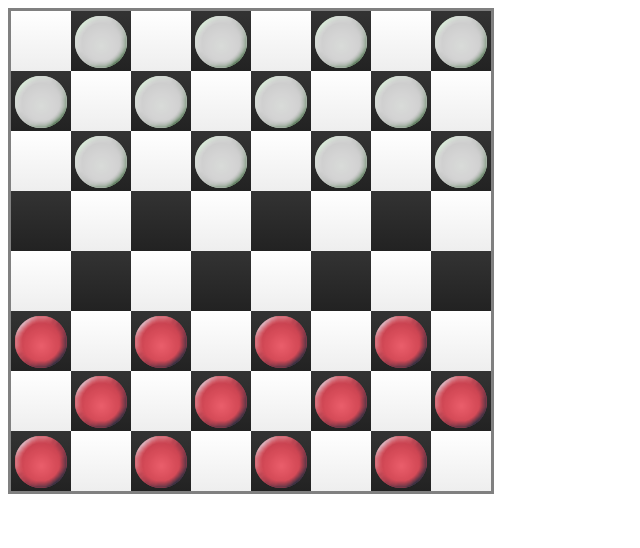
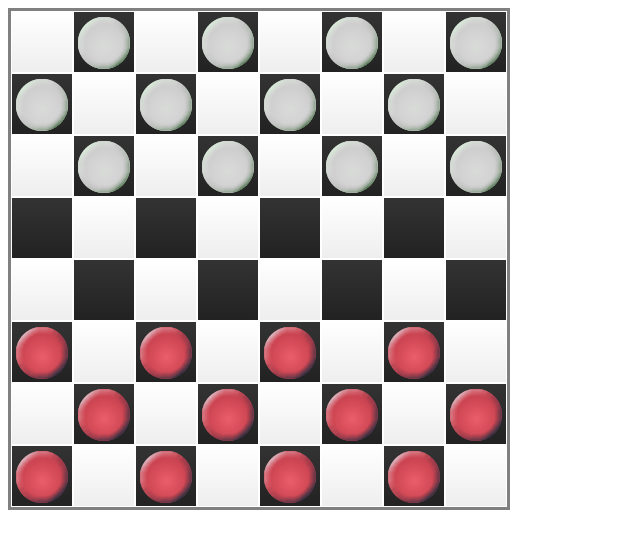
Before and after one commit to bonino97/LPPA, a plain HTML site: page damas/index.html in a window 1280 px wide. Shown: the whole page, without its empty margins (0-640 px from the left). Drawn offline with Linux system fonts and the light colour scheme.

Commit message:
Changing divs for table tag.

```diff
--- a/damas/index.html
+++ b/damas/index.html
@@ -9,91 +9,146 @@
   </head>
   <body>
     <div class="container">
-      <div class="board">
-        <!-- Fichas Blancas -->
-        <div class="flex-container">
-          <div class="item-white"></div>
+      <table class="board">
+        <!-- <tr>
+          <th>1</th>
+          <th>2</th>
+          <th>3</th>
+          <th>4</th>
+          <th>5</th>
+          <th>6</th>
+          <th>7</th>
+          <th>8</th>
+        </tr> -->
+        <tr>
+          <td><div class="item-white"></div></td>
+          <td>
             <div class="item-black"><div class="white-piece"></div></div>
-          <div class="item-white"></div>
+          </td>
+          <td><div class="item-white"></div></td>
+          <td>
             <div class="item-black"><div class="white-piece"></div></div>
-          <div class="item-white"></div>
+          </td>
+          <td><div class="item-white"></div></td>
+          <td>
             <div class="item-black"><div class="white-piece"></div></div>
-          <div class="item-white"></div>
+          </td>
+          <td><div class="item-white"></div></td>
+          <td>
             <div class="item-black"><div class="white-piece"></div></div>
-        </div>
-        <div class="flex-container">
+          </td>
+        </tr>
+        <tr>
+          <td>
             <div class="item-black"><div class="white-piece"></div></div>
-          <div class="item-white"></div>
+          </td>
+          <td><div class="item-white"></div></td>
+          <td>
             <div class="item-black"><div class="white-piece"></div></div>
-          <div class="item-white"></div>
+          </td>
+          <td><div class="item-white"></div></td>
+          <td>
             <div class="item-black"><div class="white-piece"></div></div>
-          <div class="item-white"></div>
+          </td>
+          <td><div class="item-white"></div></td>
+          <td>
             <div class="item-black"><div class="white-piece"></div></div>
-          <div class="item-white"></div>
-        </div>
-        <div class="flex-container">
-          <div class="item-white"></div>
+          </td>
+          <td><div class="item-white"></div></td>
+        </tr>
+        <tr>
+          <td><div class="item-white"></div></td>
+          <td>
             <div class="item-black"><div class="white-piece"></div></div>
-          <div class="item-white"></div>
+          </td>
+          <td><div class="item-white"></div></td>
+          <td>
             <div class="item-black"><div class="white-piece"></div></div>
-          <div class="item-white"></div>
+          </td>
+          <td><div class="item-white"></div></td>
+          <td>
             <div class="item-black"><div class="white-piece"></div></div>
-          <div class="item-white"></div>
+          </td>
+          <td><div class="item-white"></div></td>
+          <td>
             <div class="item-black"><div class="white-piece"></div></div>
-        </div>
-        <!-- Sin Fichas -->
-        <div class="flex-container">
-          <div class="item-black"></div>
-          <div class="item-white"></div>
-          <div class="item-black"></div>
-          <div class="item-white"></div>
-          <div class="item-black"></div>
-          <div class="item-white"></div>
-          <div class="item-black"></div>
-          <div class="item-white"></div>
-        </div>
-        <div class="flex-container">
-          <div class="item-white"></div>
-          <div class="item-black"></div>
-          <div class="item-white"></div>
-          <div class="item-black"></div>
-          <div class="item-white"></div>
-          <div class="item-black"></div>
-          <div class="item-white"></div>
-          <div class="item-black"></div>
-        </div>
-        <!-- Fichas Rojas -->
-        <div class="flex-container">
+          </td>
+        </tr>
+        <tr>
+          <td><div class="item-black"></div></td>
+          <td><div class="item-white"></div></td>
+          <td><div class="item-black"></div></td>
+          <td><div class="item-white"></div></td>
+          <td><div class="item-black"></div></td>
+          <td><div class="item-white"></div></td>
+          <td><div class="item-black"></div></td>
+          <td><div class="item-white"></div></td>
+        </tr>
+        <tr>
+          <td><div class="item-white"></div></td>
+          <td><div class="item-black"></div></td>
+          <td><div class="item-white"></div></td>
+          <td><div class="item-black"></div></td>
+          <td><div class="item-white"></div></td>
+          <td><div class="item-black"></div></td>
+          <td><div class="item-white"></div></td>
+          <td><div class="item-black"></div></td>
+        </tr>
+        <tr>
+          <td>
             <div class="item-black"><div class="red-piece"></div></div>
-          <div class="item-white"></div>
+          </td>
+          <td><div class="item-white"></div></td>
+          <td>
             <div class="item-black"><div class="red-piece"></div></div>
-          <div class="item-white"></div>
+          </td>
+          <td><div class="item-white"></div></td>
+          <td>
             <div class="item-black"><div class="red-piece"></div></div>
-          <div class="item-white"></div>
+          </td>
+          <td><div class="item-white"></div></td>
+          <td>
             <div class="item-black"><div class="red-piece"></div></div>
-          <div class="item-white"></div>
-        </div>
-        <div class="flex-container">
-          <div class="item-white"></div>
+          </td>
+          <td><div class="item-white"></div></td>
+        </tr>
+        <tr>
+          <td><div class="item-white"></div></td>
+          <td>
             <div class="item-black"><div class="red-piece"></div></div>
-          <div class="item-white"></div>
+          </td>
+          <td><div class="item-white"></div></td>
+          <td>
             <div class="item-black"><div class="red-piece"></div></div>
-          <div class="item-white"></div>
+          </td>
+          <td><div class="item-white"></div></td>
+          <td>
             <div class="item-black"><div class="red-piece"></div></div>
-          <div class="item-white"></div>
+          </td>
+          <td><div class="item-white"></div></td>
+          <td>
             <div class="item-black"><div class="red-piece"></div></div>
-        </div>
-        <div class="flex-container">
+          </td>
+        </tr>
+        <tr>
+          <td>
             <div class="item-black"><div class="red-piece"></div></div>
-          <div class="item-white"></div>
+          </td>
+          <td><div class="item-white"></div></td>
+          <td>
             <div class="item-black"><div class="red-piece"></div></div>
-          <div class="item-white"></div>
+          </td>
+          <td><div class="item-white"></div></td>
+          <td>
             <div class="item-black"><div class="red-piece"></div></div>
-          <div class="item-white"></div>
+          </td>
+          <td><div class="item-white"></div></td>
+          <td>
             <div class="item-black"><div class="red-piece"></div></div>
-          <div class="item-white"></div>
-        </div>
-      </div>
+          </td>
+          <td><div class="item-white"></div></td>
+        </tr>
+      </table>
     </div>
   </body>
 </html>
--- a/damas/styles.css
+++ b/damas/styles.css
@@ -1,11 +1,13 @@
 .container {
   width: 100%;
   height: 100%;
+  font-family: Arial, Helvetica, sans-serif;
 }
 
 .board {
   border: 3px solid gray;
   position: absolute;
+  border-spacing: 0px !important;
 }
 
 .flex-container {
```
Also changed, not shown: damas/without-table.html (added, +99 -0 lines), 1 other file. Lines whose indentation alone changed are shown as unchanged.
